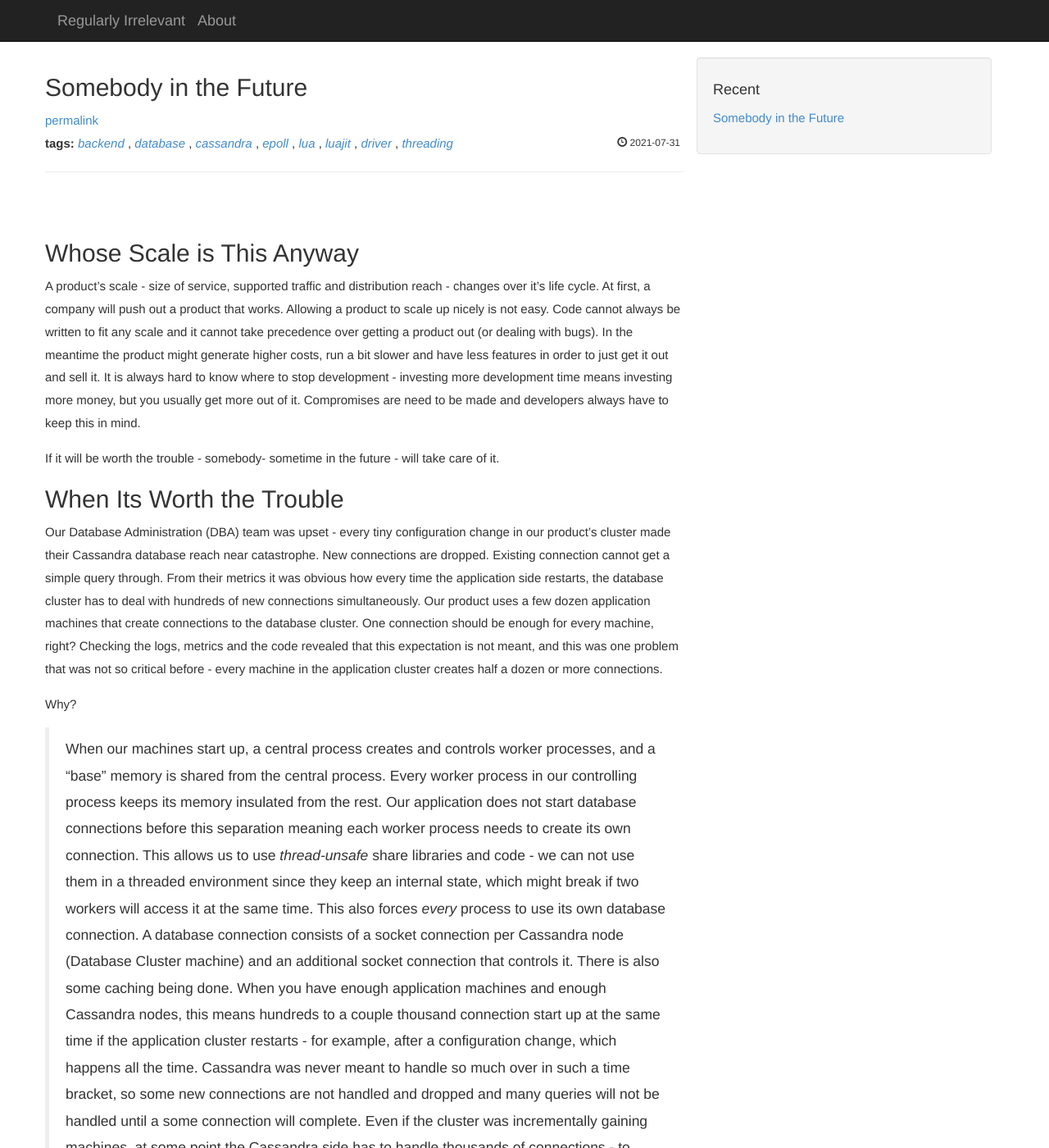
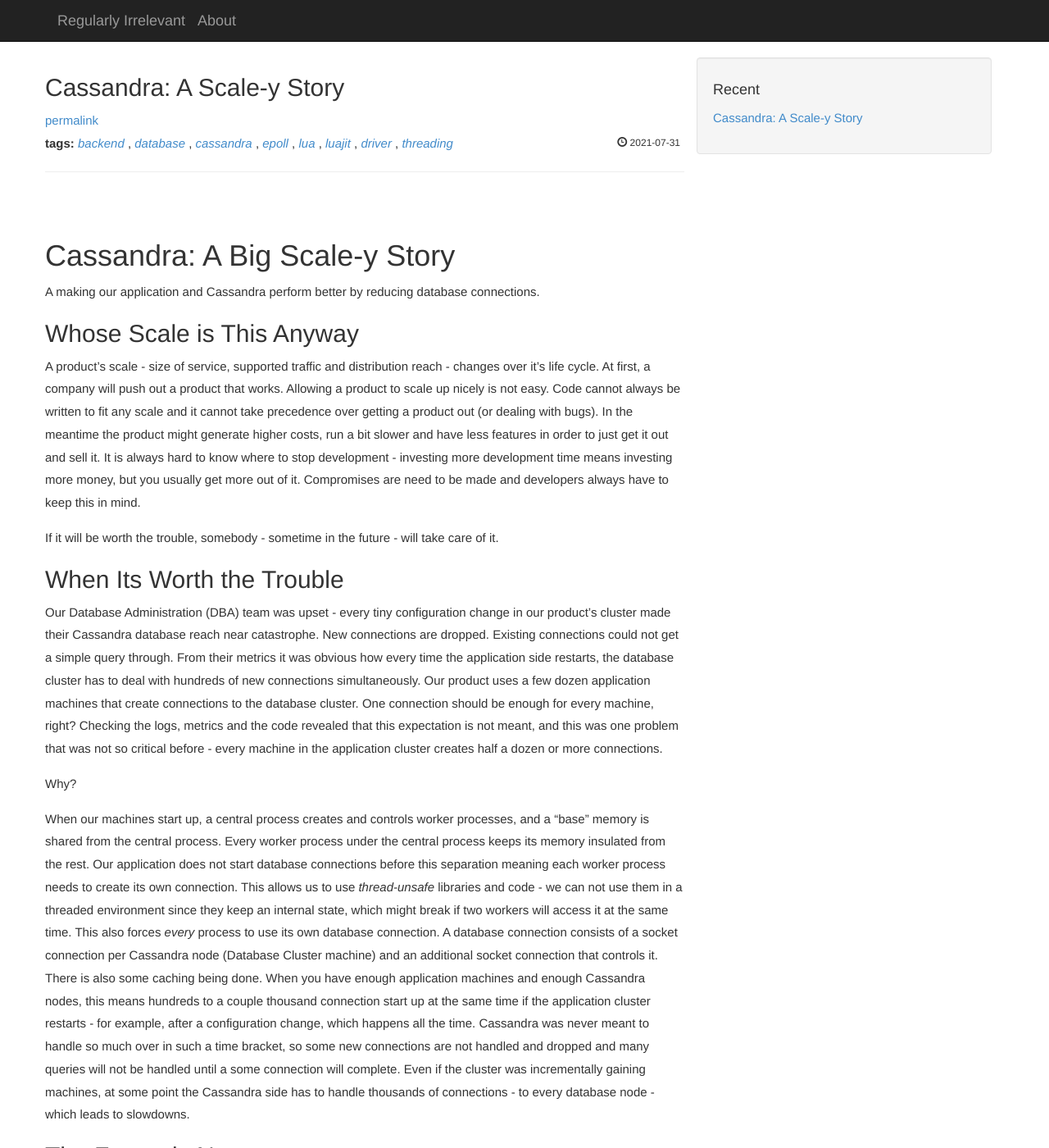
Before and after one commit to Moo64c/moo64c.github.io, a Jekyll site: the page built from _posts/2021-07-31-Cassandra-A Scale-y Story.md, in a window 1280 px wide and 1400 px high. Shown: the whole window at 82% size. Built offline with Jekyll 4.4.1, drawn with Linux system fonts in a browser that asks for light colours; some of the changed text lies outside the part shown.

Commit message:
Rename. (CC)

```diff
--- a/_posts/2021-07-31-overconnected.md
+++ b/_posts/2021-07-31-Cassandra-A Scale-y Story.md
@@ -1,21 +1,25 @@
 ---
-title:  "Somebody in the Future"
+title:  "Cassandra: A Scale-y Story"
 layout: post
 author: Amir Arbel (@moo64c)
 categories: ["Devlog", "Lua", "Communicator", "Lightly technical"]
 tags: [backend, database, cassandra, epoll, lua, luajit, driver, threading]
 ---
 
+# Cassandra: A Big Scale-y Story
+A making our application and Cassandra perform better by reducing database connections.
+
 ## Whose Scale is This Anyway
 A product's scale - size of service, supported traffic and distribution reach - changes over it's life cycle. At first, a company will push out a product that works. Allowing a product to scale up nicely is not easy. Code cannot always be written to fit any scale and it cannot take precedence over getting a product out (or dealing with bugs). In the meantime the product might generate higher costs, run a bit slower and have less features in order to just get it out and sell it. It is always hard to know where to stop development - investing more development time means investing more money, but you usually get more out of it. Compromises are need to be made and developers always have to keep this in mind.
 
-If it will be worth the trouble - somebody- sometime in the future - will take care of it.
+If it will be worth the trouble, somebody - sometime in the future - will take care of it.
 
 ## When Its Worth the Trouble
-Our Database Administration (DBA) team was upset - every tiny configuration change in our product's cluster made their Cassandra database reach near catastrophe. New connections are dropped. Existing connection cannot get a simple query through. From their metrics it was obvious how every time the application side restarts, the database cluster has to deal with hundreds of new connections simultaneously. Our product uses a few dozen application machines that create connections to the database cluster. One connection should be enough for every machine, right? Checking the logs, metrics and the code revealed that this expectation is not meant, and this was one problem that was not so critical before - every machine in the application cluster creates half a dozen or more connections.
+Our Database Administration (DBA) team was upset - every tiny configuration change in our product's cluster made their Cassandra database reach near catastrophe. New connections are dropped. Existing connections could not get a simple query through. From their metrics it was obvious how every time the application side restarts, the database cluster has to deal with hundreds of new connections simultaneously. Our product uses a few dozen application machines that create connections to the database cluster. One connection should be enough for every machine, right? Checking the logs, metrics and the code revealed that this expectation is not meant, and this was one problem that was not so critical before - every machine in the application cluster creates half a dozen or more connections.
 
 Why?
-> When our machines start up, a central process creates and controls worker processes, and a "base" memory is shared from the central process. Every worker process in our controlling process keeps its memory insulated from the rest. Our application does not start database connections before this separation meaning each worker process needs to create its own connection. This allows us to use *thread-unsafe* share libraries and code - we can not use them in a threaded environment since they keep an internal state, which might break if two workers will access it at the same time. This also forces *every* process to use its own database connection. A database connection consists of a socket connection per Cassandra node (Database Cluster machine) and an additional socket connection that controls it. There is also some caching being done. When you have enough application machines and enough Cassandra nodes, this means hundreds to a couple thousand connection start up at the same time if the application cluster restarts - for example, after a configuration change, which happens all the time. Cassandra was never meant to handle so much over in such a time bracket, so some new connections are not handled and dropped and many queries will not be handled until a some connection will complete. Even if the cluster was incrementally gaining machines, at some point the Cassandra side has to handle thousands of connections - to every database node - which leads to slowdowns.
+
+When our machines start up, a central process creates and controls worker processes, and a "base" memory is shared from the central process. Every worker process under the central process keeps its memory insulated from the rest. Our application does not start database connections before this separation meaning each worker process needs to create its own connection. This allows us to use *thread-unsafe* libraries and code - we can not use them in a threaded environment since they keep an internal state, which might break if two workers will access it at the same time. This also forces *every* process to use its own database connection. A database connection consists of a socket connection per Cassandra node (Database Cluster machine) and an additional socket connection that controls it. There is also some caching being done. When you have enough application machines and enough Cassandra nodes, this means hundreds to a couple thousand connection start up at the same time if the application cluster restarts - for example, after a configuration change, which happens all the time. Cassandra was never meant to handle so much over in such a time bracket, so some new connections are not handled and dropped and many queries will not be handled until a some connection will complete. Even if the cluster was incrementally gaining machines, at some point the Cassandra side has to handle thousands of connections - to every database node - which leads to slowdowns.
 
 ## The Future is Now
 When the connection schema was developed - it was not a real problem. It is an issue of **scale**. The effort needed to fix this then-non-issue just did not make sense when you have no more than 100-ish connections working against a small Cassandra cluster. Cassandra will handle this much traffic and more just fine. You will see some spikes in graphs when the application clusters are restarted, but nothing too bad. This is only an issue when the size of the clusters start to scale up.
@@ -29,6 +33,10 @@ Cassandra Communicator (CC for short) was the solution we came up with.
 Have too many connections? No problem. Let's just keep one in a separate process. Local machine sockets are cheap, fast, reliable and easy to run. Have every worker open a socket that handles all its Cassandra needs in one stop-shop. Use a simple protocol and send JSON-formatted instructions, and viola! you got support for any language that can open a local socket. All this - and more - in just one thread and just one connection per machine. A single thread to handle all Cassandra requests from all of the worker processes in a machine. CC does this in less than 1 millisecond (usually much less) of time added to the database request and response.
 
 Reducing the connections meant that restarting twenty nodes cost us twenty disconnects and twenty connects, instead of several hundred. Cassandra clusters are no longer suffering from crippling stress whenever a configuration file changes and the cluster requires a restart. The amount of existing connections dropped by more than 80% - which lead to better performance both in connectivity and queries run time. Most importantly, our DBAs were finally happy.
+
+![Graph of communicator connections and Cassandra Connections. Shows over 3200 communicator clients and 320 Cassandra connections](../_images/2021-07-31-Cassandra-A%20Scale-y%20Story_1.png)
+
+The graph above tracks database and CC connections from one of our production clusters. Keep in mind that every CC connection used to be a database connection.
 
 ## Peek Behind the Curtain
 Cassandra Communicator adds great value to our machines, and relays on a couple of mechanics: Epoll and the Cassandra C driver.
```
Also changed, not shown: _images/2021-07-31-Cassandra-A Scale-y Story_1.png (added).
